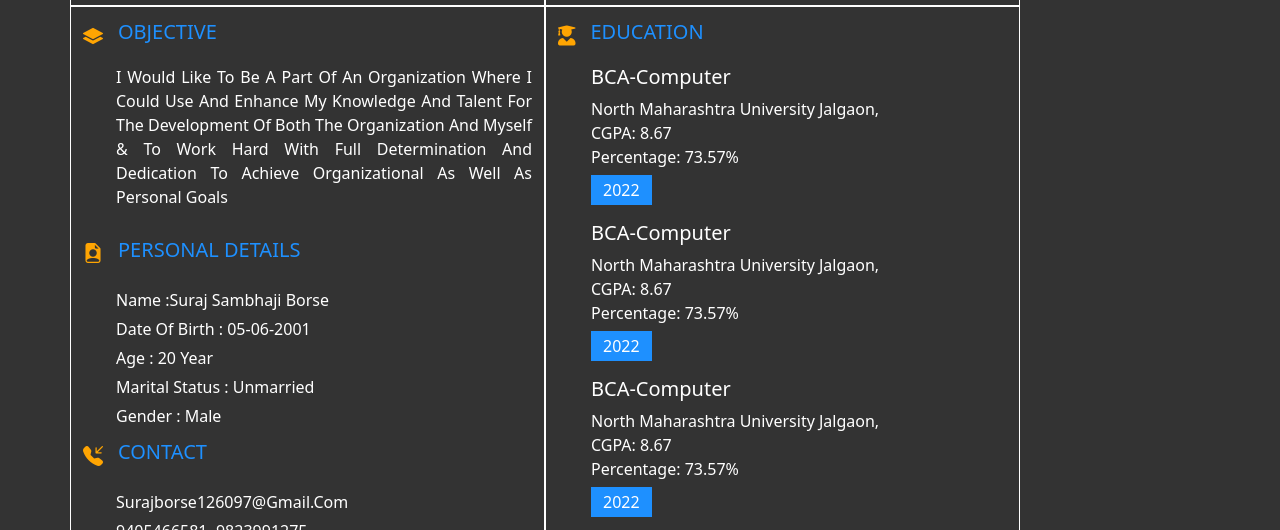
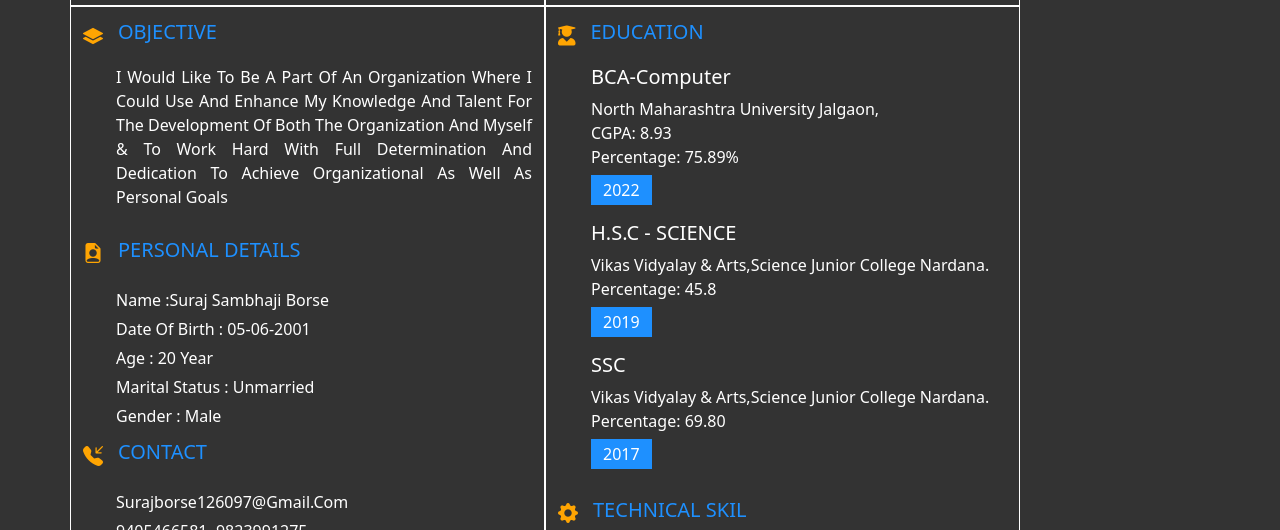
Before and after one commit to surajborse/suraj-portfolio, a plain HTML site: page resume.html in a window 1280 px wide. Shown: the part 391-921 px from the top of the page. Drawn offline with nearby package versions, Linux system fonts and the light colour scheme.

Commit message:
Update resume.html
change education info

```diff
--- a/resume.html
+++ b/resume.html
@@ -179,8 +179,8 @@
                 <div class="education-1">
                     <h5>BCA-Computer</h5>
                     <p>North Maharashtra University Jalgaon, <br>
-                        CGPA: 8.67 <br>
-                        Percentage: 73.57%
+                        CGPA: 8.93 <br>
+                        Percentage: 75.89%
                         <br>
                         <span class="edu-btn">2022</span>
                     </p>
@@ -188,26 +188,27 @@
                 </div>
 
                 <div class="education-1">
-                    <h5>BCA-Computer</h5>
-                    <p>North Maharashtra University Jalgaon, <br>
-                        CGPA: 8.67 <br>
-                        Percentage: 73.57%
+                    <h5>H.S.C - SCIENCE</h5>
+                    <p> Vikas Vidyalay & Arts,Science junior College Nardana. <br>
+
+                        Percentage: 45.8
                         <br>
-                        <span class="edu-btn">2022</span>
+                        <span class="edu-btn">2019</span>
                     </p>
 
                 </div>
 
-                <div class="education-1">
-                    <h5>BCA-Computer</h5>
-                    <p>North Maharashtra University Jalgaon, <br>
-                        CGPA: 8.67 <br>
-                        Percentage: 73.57%
+               <div class="education-1">
+                    <h5>SSC</h5>
+                    <p> Vikas Vidyalay & Arts,Science junior College Nardana. <br>
+
+                        Percentage: 69.80
                         <br>
-                        <span class="edu-btn">2022</span>
+                        <span class="edu-btn">2017</span>
                     </p>
 
                 </div>
+
 
 
                 <div class="education">
```
